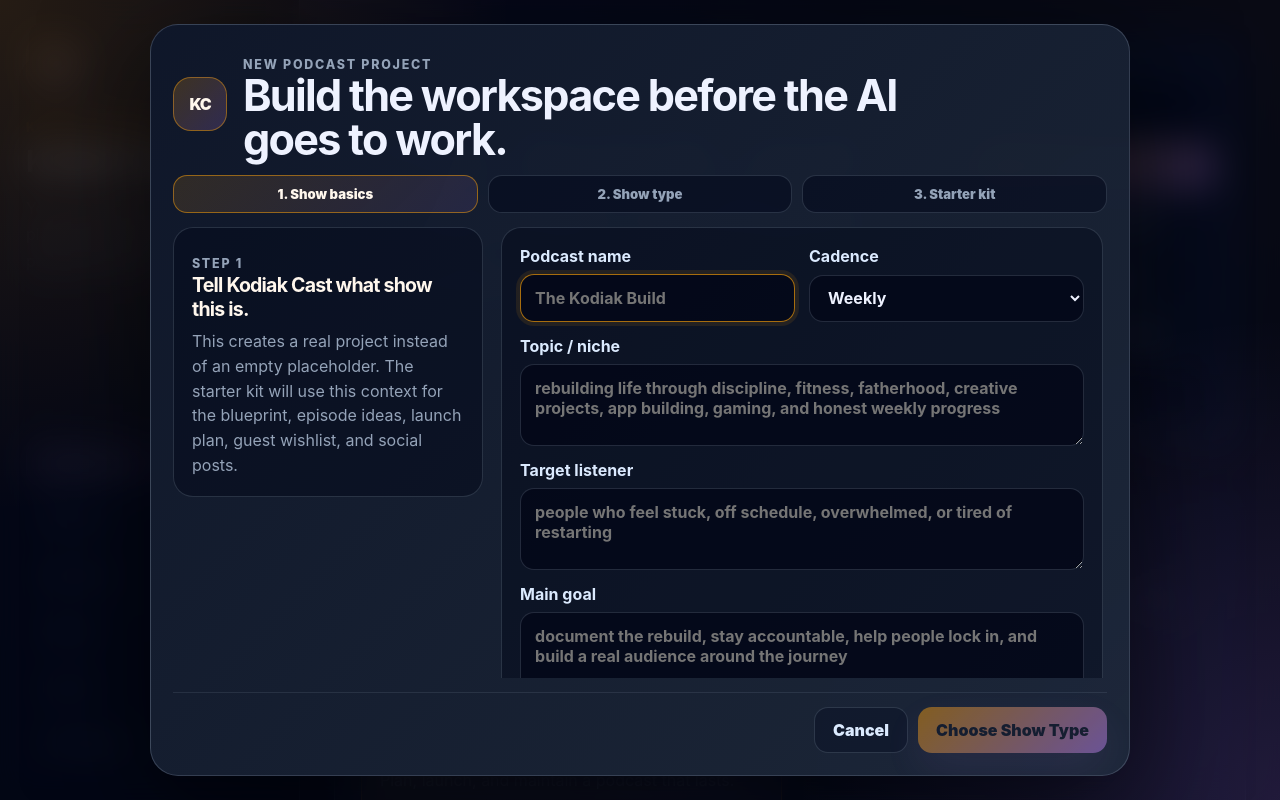
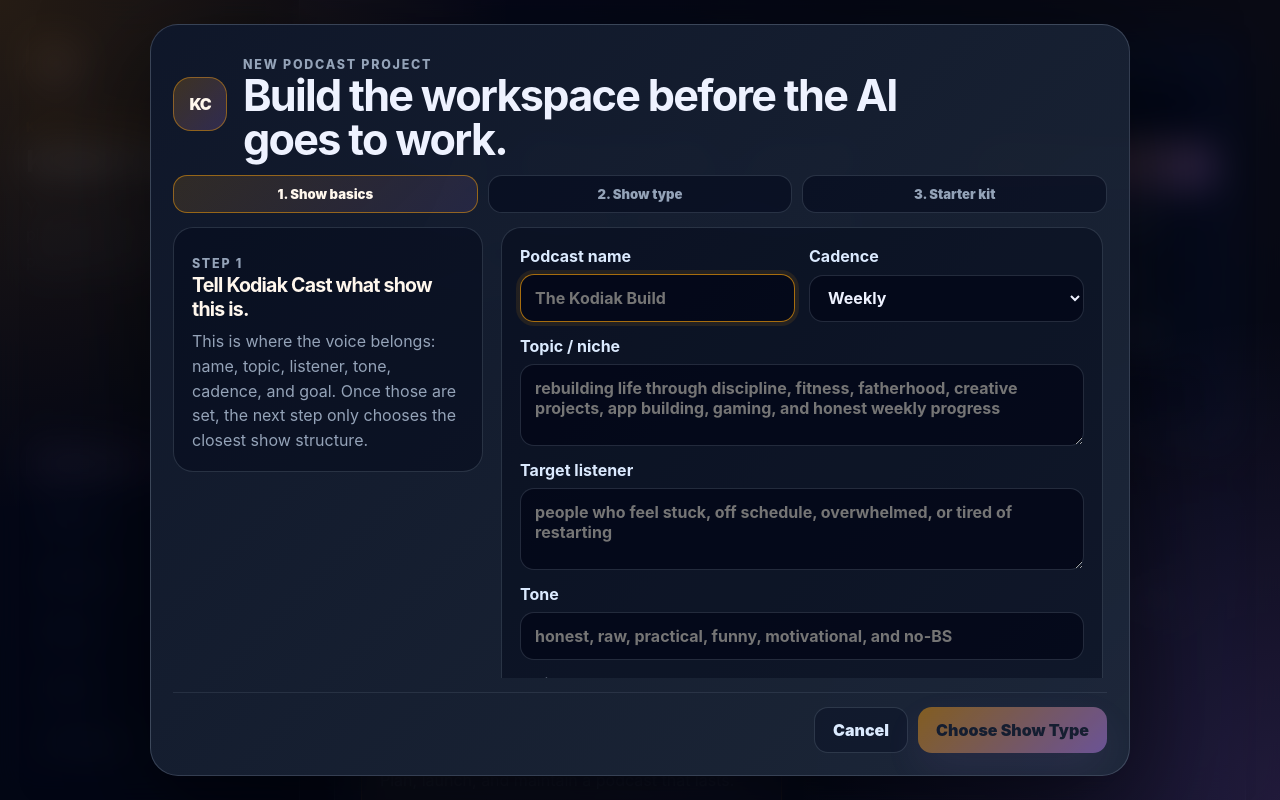
Before and after one commit to PapaKodiak92/kodiak-cast, a React (Vite) app: page / in a window 1280 px wide. Both pictures are taken after a click on the button "New Podcast Project". Shown: the top 800 px of the page. Built offline with nearby package versions, Linux system fonts and the light colour scheme.

Commit message:
Move tone to show basics step

```diff
--- a/src/components/ProjectWizard.tsx
+++ b/src/components/ProjectWizard.tsx
@@ -106,7 +106,12 @@ export function ProjectWizard({ isOpen, onCancel, onCreate, projectNumber }: Pro
     }));
   };
 
-  const canContinue = draft.showName.trim().length > 0 && draft.niche.trim().length > 0;
+  const canContinue =
+    draft.showName.trim().length > 0 &&
+    draft.niche.trim().length > 0 &&
+    draft.audience.trim().length > 0 &&
+    draft.tone.trim().length > 0 &&
+    draft.goal.trim().length > 0;
 
   const createProject = () => {
     const nextInputs: PodcastInputs = {
@@ -153,8 +158,8 @@ export function ProjectWizard({ isOpen, onCancel, onCreate, projectNumber }: Pro
               <p className="eyebrow">Step 1</p>
               <h3>Tell Kodiak Cast what show this is.</h3>
               <p>
-                This creates a real project instead of an empty placeholder. The starter kit will use this context for the
-                blueprint, episode ideas, launch plan, guest wishlist, and social posts.
+                This is where the voice belongs: name, topic, listener, tone, cadence, and goal. Once those are set,
+                the next step only chooses the closest show structure.
               </p>
             </div>
 
@@ -199,6 +204,15 @@ export function ProjectWizard({ isOpen, onCancel, onCreate, projectNumber }: Pro
               </label>
 
               <label className="wizard-wide-label">
+                Tone
+                <input
+                  onChange={(event) => updateDraft('tone', event.target.value)}
+                  placeholder="honest, raw, practical, funny, motivational, and no-BS"
+                  value={draft.tone}
+                />
+              </label>
+
+              <label className="wizard-wide-label">
                 Main goal
                 <textarea
                   onChange={(event) => updateDraft('goal', event.target.value)}
@@ -214,8 +228,7 @@ export function ProjectWizard({ isOpen, onCancel, onCreate, projectNumber }: Pro
               <p className="eyebrow">Step 2</p>
               <h3>Pick the closest show type.</h3>
               <p>
-                Choose the structure first, then tune the voice. This keeps the AI focused without making you fight a
-                massive form.
+                This step is only about structure. Choose the closest format and tweak the episode flow if needed.
               </p>
 
               <div className="selected-type-pill">
@@ -225,16 +238,7 @@ export function ProjectWizard({ isOpen, onCancel, onCreate, projectNumber }: Pro
 
               <div className="wizard-inline-fields">
                 <label>
-                  Tone
-                  <input
-                    onChange={(event) => updateDraft('tone', event.target.value)}
-                    placeholder={selectedOption.tone}
-                    value={draft.tone}
-                  />
-                </label>
-
-                <label>
-                  Format
+                  Episode format
                   <textarea
                     onChange={(event) => updateDraft('format', event.target.value)}
                     placeholder={selectedOption.format}
```
